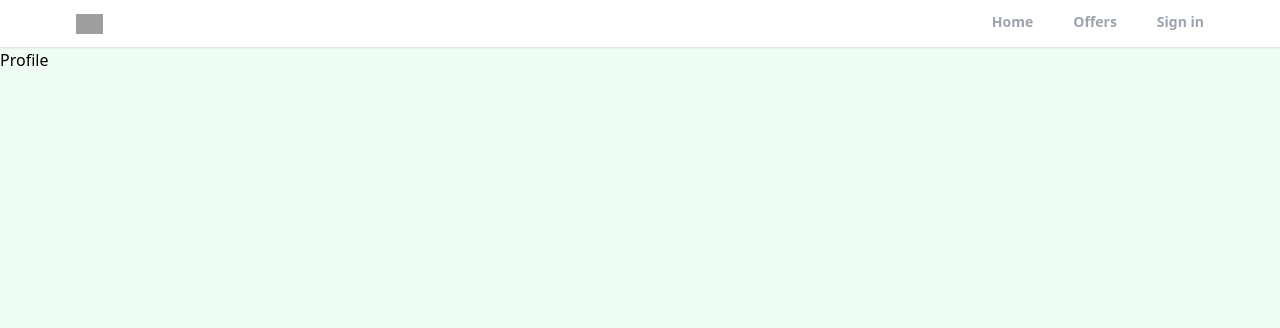
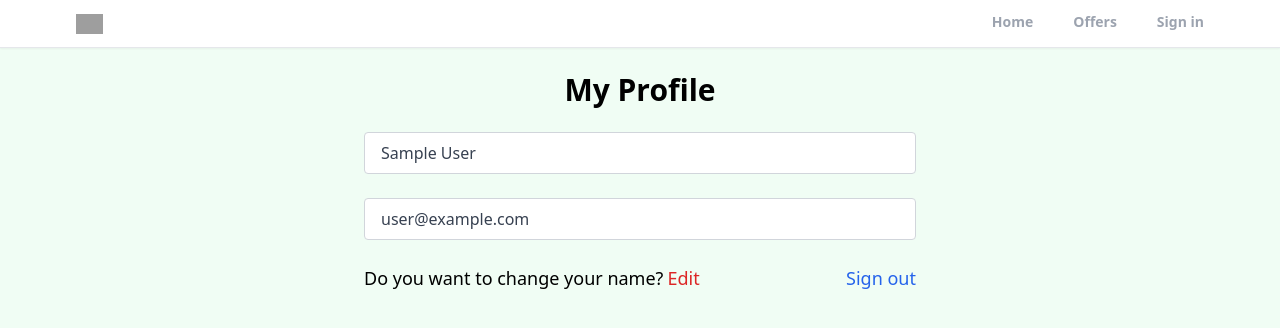
Before and after one commit to kadirkaval/realtor-clone-react, a React (Create React App) app: page /profile in a window 1280 px wide. Shown: the top 328 px of the page. Built offline with nearby package versions, Linux system fonts and the light colour scheme; no server answers; sample sign-in values are in the browser's storage; grey boxes are pictures that could not be loaded.

Commit message:
create private route and custom hook for protection the profile page and add the logout functionality

```diff
--- a/src/App.js
+++ b/src/App.js
@@ -2,6 +2,7 @@
 import { ToastContainer } from "react-toastify";
 import 'react-toastify/dist/ReactToastify.css';
 import Header from "./components/Header";
+import PrivateRoute from "./components/PrivateRoute";
 import ForgotPassword from "./pages/ForgotPassword";
 import Home from "./pages/Home";
 import Offers from "./pages/Offers";
@@ -16,7 +17,9 @@
         <Header />
         <Routes>
           <Route path="/" element={<Home />} />
-          <Route path="/profile" element={<Profile />} />
+          <Route path="/profile" element={<PrivateRoute/>}>
+            <Route path="/profile" element={<Profile />} />
+          </Route>
           <Route path="/sign-in" element={<SignIn />} />
           <Route path="/sign-up" element={<SignUp />} />
           <Route path="/forgot-password" element={<ForgotPassword />} />
--- /dev/null
+++ b/src/components/PrivateRoute.jsx
@@ -0,0 +1,10 @@
+import {Outlet, Navigate} from "react-router-dom"
+import useAuthStatus from '../hooks/useAuthStatus'
+
+export default function PrivateRoute() {
+    const {loggedIn, checkingStatus}= useAuthStatus();
+    if(checkingStatus){
+        return <h3>Loading...</h3>
+    }
+  return loggedIn ? <Outlet/> : <Navigate to="/sign-in" />
+}
--- /dev/null
+++ b/src/hooks/useAuthStatus.jsx
@@ -0,0 +1,17 @@
+import { getAuth, onAuthStateChanged } from 'firebase/auth';
+import { useEffect, useState } from 'react'
+
+export default function useAuthStatus() {
+    const [loggedIn, setLoggedIn] = useState(false)
+    const [checkingStatus, setCheckingStatus] = useState(true)
+    useEffect(()=>{
+        const auth = getAuth();
+        onAuthStateChanged(auth, (user)=>{
+            if(user){
+                setLoggedIn(true)
+            }
+            setCheckingStatus(false)
+        })
+    }, []);
+  return {loggedIn, checkingStatus}
+}
--- a/src/pages/Profile.jsx
+++ b/src/pages/Profile.jsx
@@ -1,7 +1,41 @@
-import React from 'react'
+import { getAuth } from 'firebase/auth';
+import React, { useState } from 'react'
+import { useNavigate } from 'react-router-dom';
 
 export default function Profile() {
+  const auth = getAuth();
+  const navigate = useNavigate();
+  const [formData, setFormData] = useState({
+    name:auth.currentUser.displayName,
+    email:auth.currentUser.email
+  });
+
+  const {name, email}=formData;
+
+  function onLogout(){
+    auth.signOut();
+    navigate("/");
+  }
   return (
-    <div>Profile</div>
+    <>
+      <section className='max-w-6xl flex justify-center items-center flex-col m-auto'>
+        <h1 className='text-3xl text-center mt-6 font-bold'>My Profile</h1>
+        <div className='w-full md:w-[50%] mt-6 px-3'>
+          <form>
+            {/* Name Input */}
+            <input type="text" id='name' value={name} className='mb-6 w-full px-4 py-2 text-gray-700 bg-white border border-gray-300 rounded transition ease-in-out' disabled/>
+
+            {/* Email Input */}
+            <input type="email" id='email' value={email} className='mb-6 w-full px-4 py-2 text-gray-700 bg-white border border-gray-300 rounded transition ease-in-out' disabled/>
+            <div className='flex justify-between items-center whitespace-nowrap text-sm sm:text-lg mb-6'>
+              <p className='flex items-center'>Do you want to change your name?
+                <span className='text-red-600 hover:text-red-800 transition ease-in-out duration-200 ml-1 cursor-pointer'>Edit</span>
+              </p>
+              <p onClick={onLogout} className='text-blue-600 hover:text-blue-800 transition ease-in-out duration-200 ml-1 cursor-pointer'>Sign out</p>
+            </div>
+          </form>
+        </div>
+      </section>
+    </>
   )
 }
```
